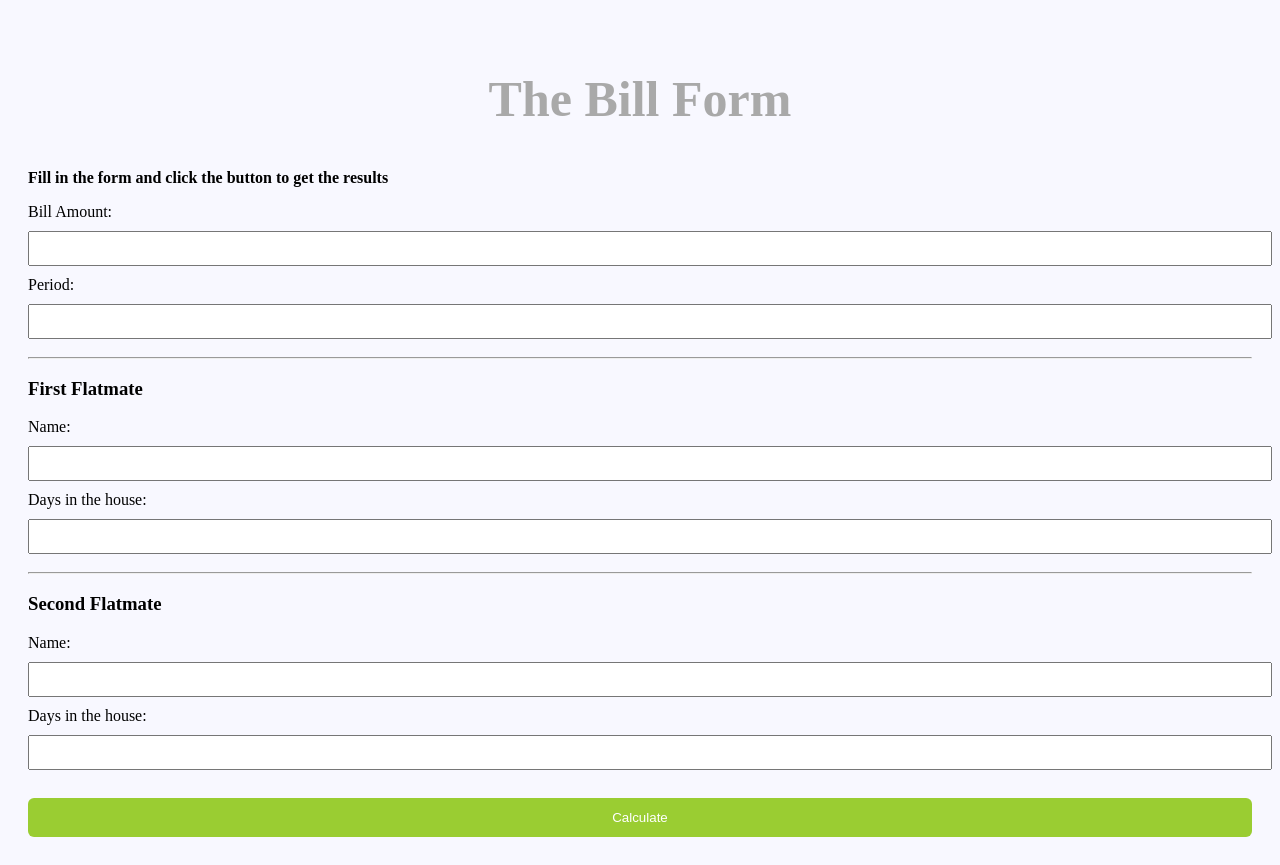
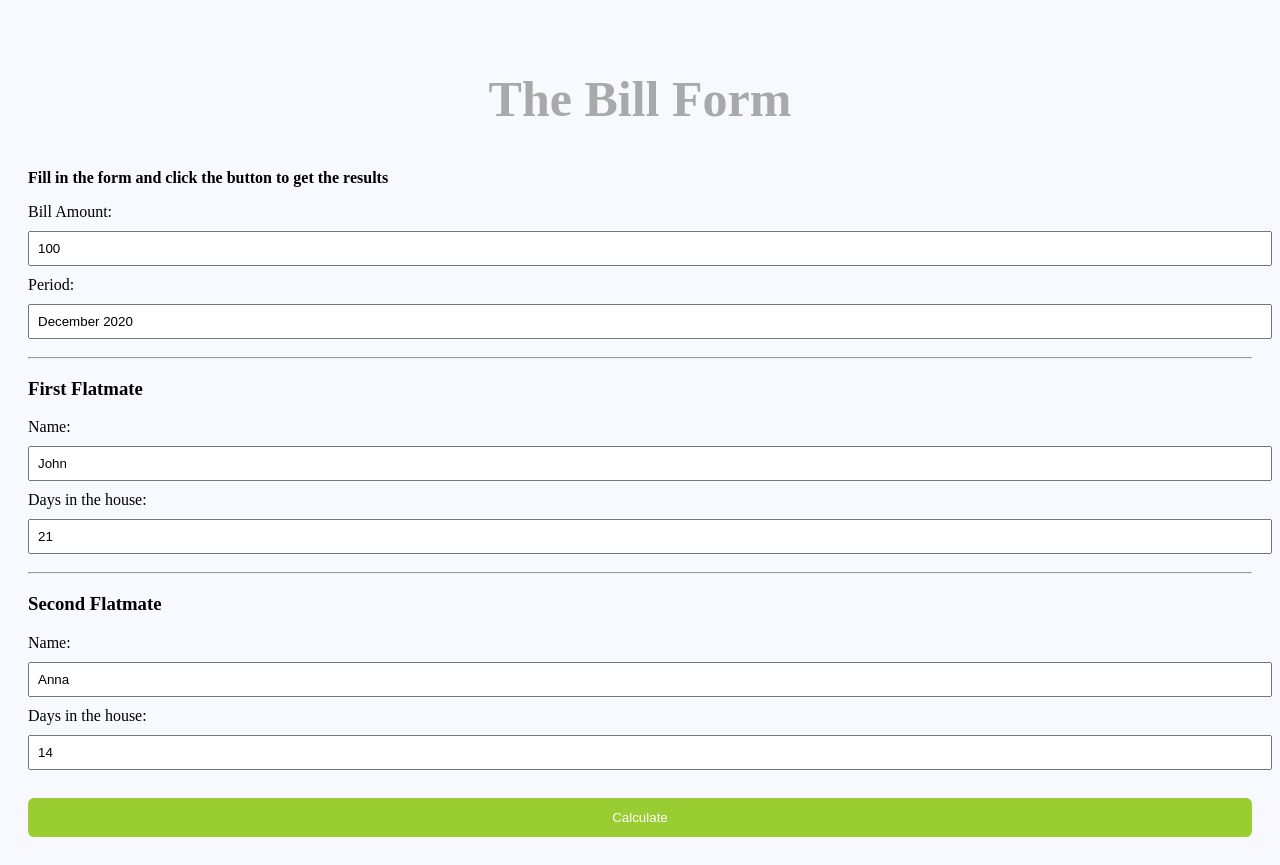
Before and after one commit to artkel/training_repo, a Flask app: page /bill in a window 1280 px wide. Run offline with Flask 2, Linux system fonts and the light colour scheme.

Commit message:
app first version finished

```diff
--- a/advanced_python_tutorial/App-5-Flatmates-Bill-Web-App/main.py
+++ b/advanced_python_tutorial/App-5-Flatmates-Bill-Web-App/main.py
@@ -1,6 +1,7 @@
 from flask.views import MethodView
 from wtforms import Form, StringField, SubmitField
-from flask import Flask, render_template
+from flask import Flask, render_template, request
+from flatmates_bill import flat
 
 app = Flask(__name__)
 
@@ -19,20 +20,30 @@ class BillFormPage(MethodView):
 
 class ResultsPage(MethodView):
 
-    def get(self):
-        return "Here we will see the results"
+    def post(self):
+        billform = BillForm(request.form)
+
+        the_bill = flat.Bill(float(billform.amount.data), billform.period.data)
+        flatmate1 = flat.Flatmate(billform.name1.data, float(billform.days_in_house1.data))
+        flatmate2 = flat.Flatmate(billform.name2.data, float(billform.days_in_house2.data))
+
+        return render_template('results.html',
+                               name1=flatmate1.name,
+                               amount1=f"$ {round(flatmate1.pays(the_bill, flatmate2), 2)}",
+                               name2=flatmate2.name,
+                               amount2=f"$ {round(flatmate2.pays(the_bill, flatmate1), 2)}")
 
 
 class BillForm(Form):
 
-    amount = StringField("Bill Amount: ")
-    period = StringField("Period: ")
+    amount = StringField("Bill Amount: ", default=100)
+    period = StringField("Period: ", default='December 2020')
 
-    name1 = StringField("Name: ")
-    days_in_house1 = StringField("Days in the house: ")
+    name1 = StringField("Name: ", default='John')
+    days_in_house1 = StringField("Days in the house: ", default=21)
 
-    name2 = StringField("Name: ")
-    days_in_house2 = StringField("Days in the house: ")
+    name2 = StringField("Name: ", default='Anna')
+    days_in_house2 = StringField("Days in the house: ", default=14)
 
     button = SubmitField("Calculate")
 
--- a/advanced_python_tutorial/App-5-Flatmates-Bill-Web-App/templates/bill_form_page.html
+++ b/advanced_python_tutorial/App-5-Flatmates-Bill-Web-App/templates/bill_form_page.html
@@ -8,7 +8,7 @@
 <body>
 <h2>The Bill Form</h2>
 <p><b>Fill in the form and click the button to get the results</b></p>
-<form action="/results">
+<form action="/results" method="post">
     {{billform.amount.label}} {{billform.amount}}
     <br>
     {{billform.period.label}} {{billform.period}}
--- a/advanced_python_tutorial/App-5-Flatmates-Bill-Web-App/templates/results.html
+++ b/advanced_python_tutorial/App-5-Flatmates-Bill-Web-App/templates/results.html
@@ -5,7 +5,10 @@
     <title>Title</title>
 </head>
 <body>
-    {{name1}} pays {{amount1}} <br>
+    <h2>Results</h2>
+    <br>
+    {{name1}} pays {{amount1}}
+    <br>
     {{name2}} pays {{amount2}}
 </body>
 </html>
```
